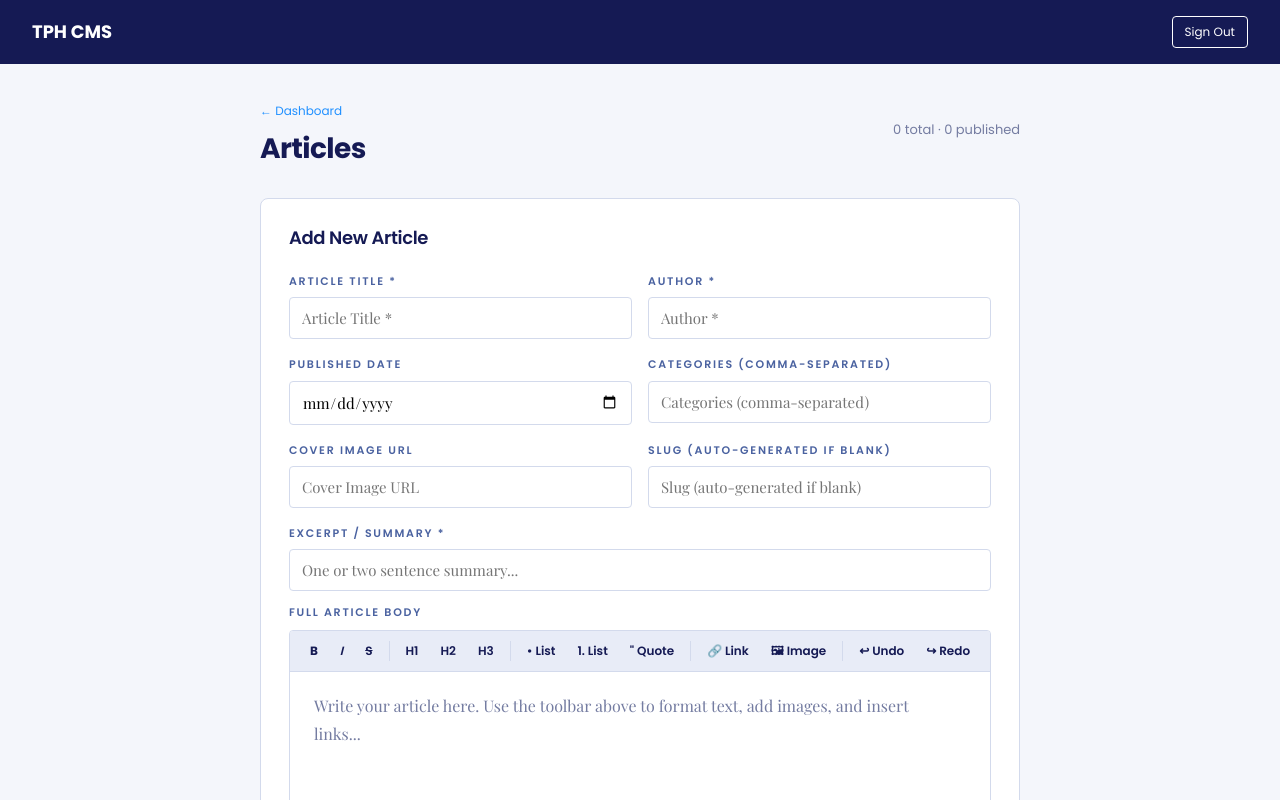
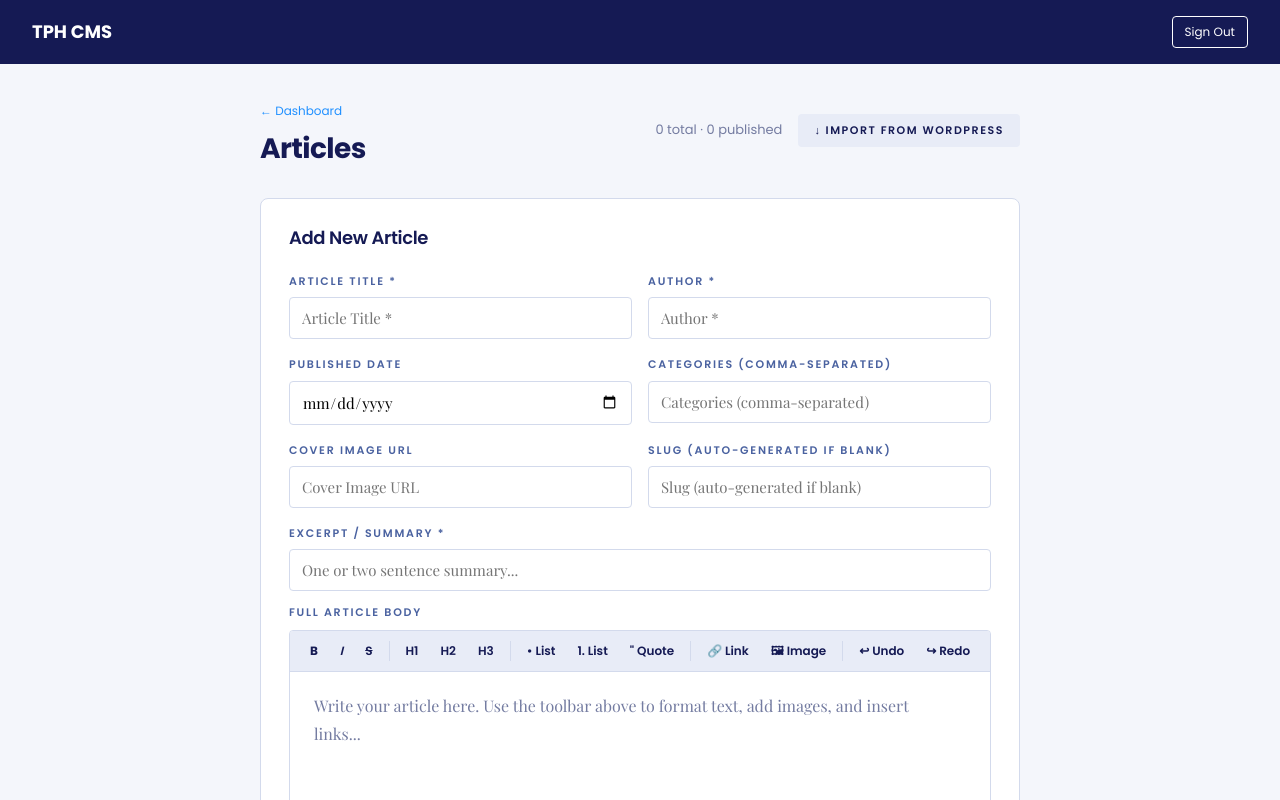
Before and after one commit to Hogwartsofweb3/The-Publishers-House, a Next.js app in the folder publishers-house/: page /cms/articles in a window 1280 px wide. Shown: the top 800 px of the page. Built offline with nearby package versions, Linux system fonts and the light colour scheme; no server answers; the database is empty; sample sign-in values are in the browser's storage.

Commit message:
feat: add WordPress RSS importer for articles

```diff
--- a/publishers-house/package.json
+++ b/publishers-house/package.json
@@ -18,7 +18,8 @@
     "firebase": "^12.17.1",
     "next": "16.2.12",
     "react": "19.2.4",
-    "react-dom": "19.2.4"
+    "react-dom": "19.2.4",
+    "rss-parser": "^3.13.0"
   },
   "devDependencies": {
     "@tailwindcss/postcss": "^4",
--- /dev/null
+++ b/publishers-house/src/app/api/wp-feed/route.ts
@@ -0,0 +1,12 @@
+import { NextResponse } from "next/server";
+import Parser from "rss-parser";
+
+export async function GET() {
+  try {
+    const parser = new Parser();
+    const feed = await parser.parseURL("https://thepublisherspen.wordpress.com/author/ngbedethepublisher/feed/");
+    return NextResponse.json({ items: feed.items });
+  } catch (error: any) {
+    return NextResponse.json({ error: error.message }, { status: 500 });
+  }
+}
--- a/publishers-house/src/app/cms/articles/page.tsx
+++ b/publishers-house/src/app/cms/articles/page.tsx
@@ -78,6 +78,46 @@ export default function ArticlesEditor() {
     fetchArticles();
   };
 
+  const [importing, setImporting] = useState(false);
+  const handleImportWP = async () => {
+    if (!confirm("This will pull the latest articles from the WordPress feed. Continue?")) return;
+    setImporting(true);
+    setMsg("Fetching WordPress feed...");
+    try {
+      const res = await fetch("/api/wp-feed");
+      const data = await res.json();
+      if (!res.ok) throw new Error(data.error);
+
+      let newCount = 0;
+      for (const item of data.items) {
+        // Skip if already imported
+        const exists = articles.some(a => a.title === item.title);
+        if (!exists) {
+          await addDoc(collection(db, "articles"), {
+            title: item.title,
+            slug: autoSlug(item.title),
+            excerpt: item.contentSnippet?.substring(0, 150) + "..." || "",
+            body: item.content || item.contentSnippet || "",
+            coverImageUrl: "",
+            author: item.creator || "Ngbede Odeh",
+            categories: item.categories || [],
+            publishedAt: item.isoDate ? item.isoDate.split("T")[0] : new Date().toISOString().split("T")[0],
+            published: true,
+            createdAt: new Date(),
+          });
+          newCount++;
+        }
+      }
+      setMsg(`Imported ${newCount} new articles from WordPress.`);
+      fetchArticles();
+    } catch (err: any) {
+      setMsg("WP Import Error: " + err.message);
+    }
+    setImporting(false);
+    setTimeout(() => setMsg(""), 5000);
+  };
+
+
   return (
     <div style={{ padding: "32px", maxWidth: "1100px", margin: "0 auto" }}>
       <div style={{ display: "flex", justifyContent: "space-between", alignItems: "center", marginBottom: "32px" }}>
@@ -85,7 +125,12 @@ export default function ArticlesEditor() {
           <Link href="/cms" style={{ fontFamily: "'Poppins', sans-serif", fontSize: "12px", color: S.Blue500, textDecoration: "none" }}>← Dashboard</Link>
           <h1 style={{ fontFamily: "'Poppins', sans-serif", fontWeight: 700, fontSize: "28px", color: S.Navy, margin: "8px 0 0" }}>Articles</h1>
         </div>
-        <span style={{ fontFamily: "'Poppins', sans-serif", fontSize: "13px", color: S.Slate500 }}>{articles.length} total · {articles.filter(a => a.published).length} published</span>
+        <div style={{ display: "flex", gap: "16px", alignItems: "center" }}>
+          <span style={{ fontFamily: "'Poppins', sans-serif", fontSize: "13px", color: S.Slate500 }}>{articles.length} total · {articles.filter(a => a.published).length} published</span>
+          <button onClick={handleImportWP} disabled={importing} style={S.btn(S.Paper200, S.Navy)}>
+            {importing ? "Importing..." : "↓ Import from WordPress"}
+          </button>
+        </div>
       </div>
 
       {/* Form */}
```
Also changed, not shown: 1 other file (tests, documents, lock files or other folders).
